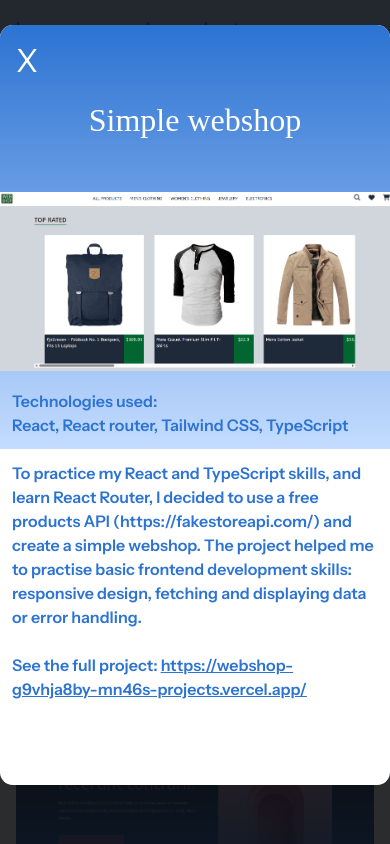
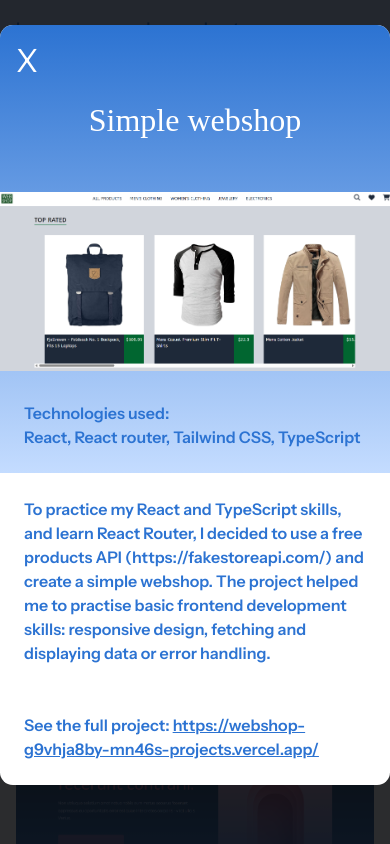
Before and after one commit to mn46/portfolio-bulma, a website: page index.html in a window 390 px wide. Both pictures are taken after a click on the button 195 px from the left and 1096 px from the top of the page. Shown: the part 674-1518 px from the top of the page. Drawn offline with Linux system fonts and the light colour scheme; a web font is replaced by a local one.

Commit message:
Add padding to the modal content

```diff
--- a/index.html
+++ b/index.html
@@ -121,16 +121,13 @@
               class="is-size-3 has-text-centered has-text-white mb-6"
             ></h2>
             <img id="modal_image" src="" />
-            <div class="py-3 px-3">
+            <div id="modal_technologies_container">
               <h3 class="has-text-weight-semibold">Technologies used:</h3>
               <p id="modal_technologies" class="has-text-weight-semibold"></p>
             </div>
           </div>
-          <p
-            id="modal_description"
-            class="py-3 px-3 has-text-weight-semibold"
-          ></p>
-          <p id="see_project" class="py-3 px-3 has-text-weight-semibold">
+          <p id="modal_description" class="has-text-weight-semibold"></p>
+          <p id="see_project" class="has-text-weight-semibold">
             See the full project:
             <span><a id="project_link" href="" target="_blank"></a></span>
           </p>
--- a/portfolio-bulma.scss
+++ b/portfolio-bulma.scss
@@ -82,6 +82,12 @@ nav,
   background-image: linear-gradient($primary, $light-blue);
 }
 
+#modal_technologies_container,
+#modal_description,
+#see_project {
+  padding: 1.5rem 3rem;
+}
+
 #project_link {
   text-decoration: underline;
 }
@@ -106,4 +112,10 @@ nav,
     height: 90vh;
     width: auto;
   }
+
+  #modal_technologies_container,
+  #modal_description,
+  #see_project {
+    padding: 1.5rem;
+  }
 }
```
Also changed, not shown: portfolio-bulma.css, 1 other file.
